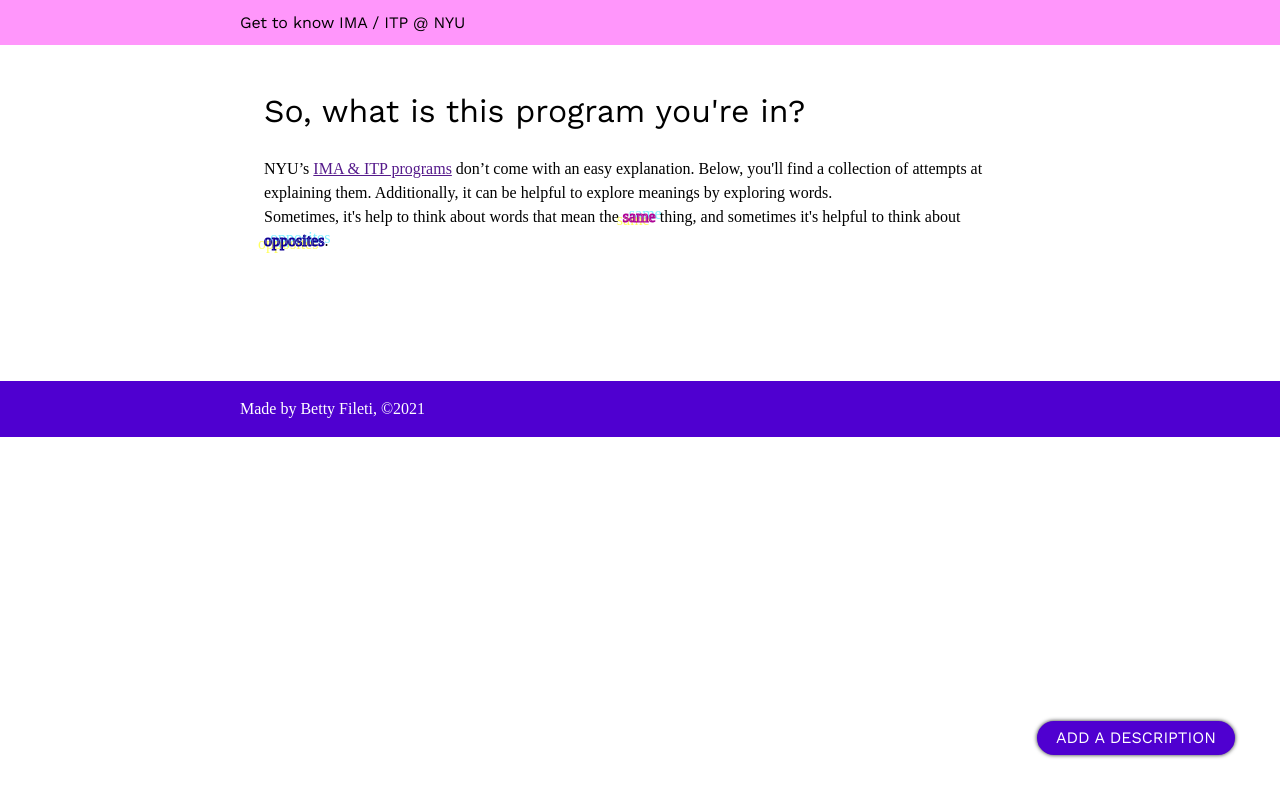
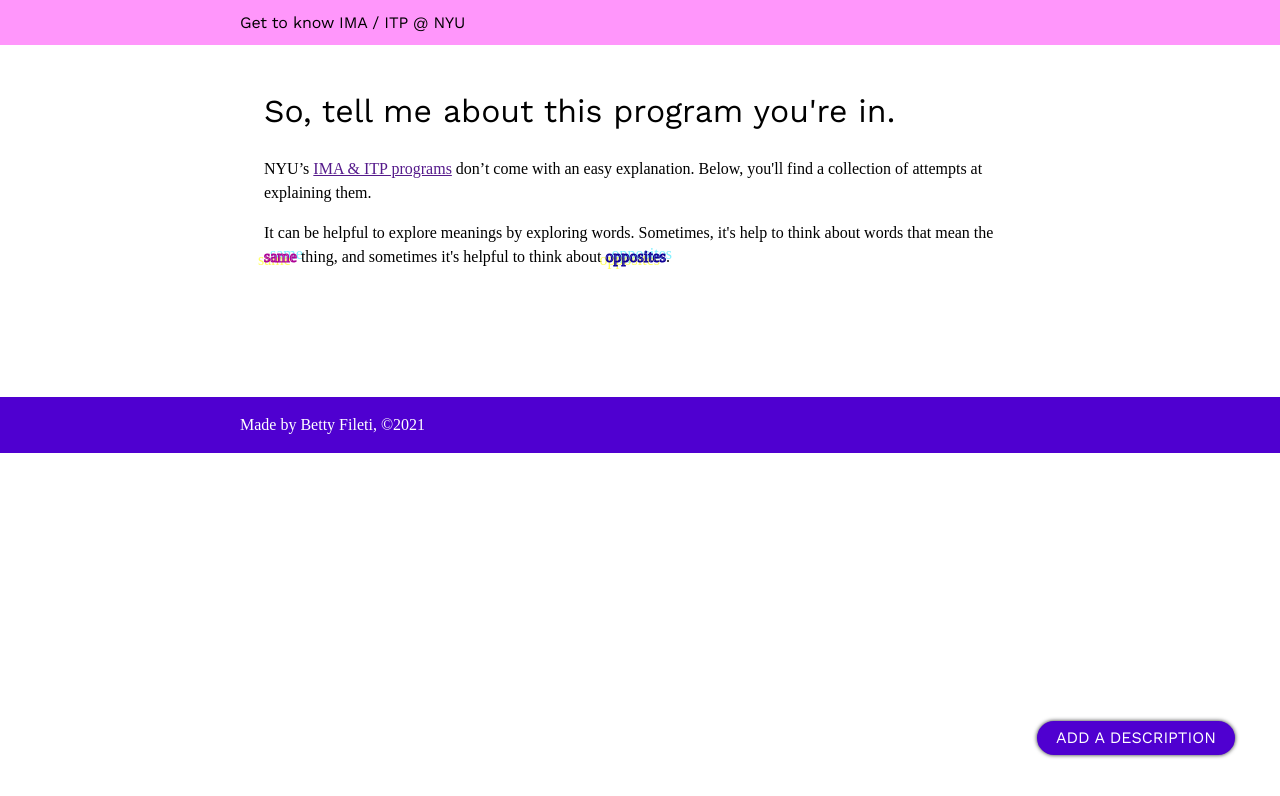
Before and after one commit to bettyfileti/describing-ima-itp, a website: page public/index.html in a window 1280 px wide. Drawn offline with nearby package versions, Linux system fonts and the light colour scheme; no server answers; a web font is replaced by a local one.

Commit message:
finessing language

```diff
--- a/public/index.html
+++ b/public/index.html
@@ -16,7 +16,9 @@
     <link rel="preconnect" href="https://fonts.gstatic.com" crossorigin>
     <link href="https://fonts.googleapis.com/css2?family=Source+Serif+Pro&family=Work+Sans:wght@300;400&display=swap"
         rel="stylesheet">
-        <script src="https://cdnjs.cloudflare.com/ajax/libs/p5.js/1.4.0/p5.min.js" integrity="sha512-N4kV7GkNv7QR7RX9YF/olywyIgIwNvfEe2nZtfyj73HdjCUkAfOBDbcuJ/cTaN04JKRnw1YG1wnUyNKMsNgg3g==" crossorigin="anonymous" referrerpolicy="no-referrer"></script>
+    <script src="https://cdnjs.cloudflare.com/ajax/libs/p5.js/1.4.0/p5.min.js"
+        integrity="sha512-N4kV7GkNv7QR7RX9YF/olywyIgIwNvfEe2nZtfyj73HdjCUkAfOBDbcuJ/cTaN04JKRnw1YG1wnUyNKMsNgg3g=="
+        crossorigin="anonymous" referrerpolicy="no-referrer"></script>
 </head>
 
 <body>
@@ -30,9 +32,13 @@
         <div class="center-container">
             <div class="half-column">
                 <div id="header">
-                    <h2>So, what is this program you're in?</h2>
+                    <h2>So, tell me about this program you're in.</h2>
                     <p>
-                        NYU’s <a href target="https://tisch.nyu.edu/">IMA & ITP programs</a> don’t come with an easy explanation. Below, you'll find a collection of attempts at explaining them. Additionally, it can be helpful to explore meanings by exploring words. </br> Sometimes, it's help to think about words that mean the <span class = "highlightSyn">same</span>  thing, and sometimes it's helpful to think about <span class ="highlightAnt">opposites</span>.
+                        NYU’s <a href target="https://tisch.nyu.edu/">IMA & ITP programs</a> don’t come with an easy
+                        explanation. Below, you'll find a collection of attempts at explaining them. </p>
+                    <p>It can be helpful to explore meanings by exploring words. Sometimes, it's help to think about
+                        words that mean the <span class="highlightSyn">same</span> thing, and sometimes it's helpful to
+                        think about <span class="highlightAnt">opposites</span>.
                     </p>
                 </div>
             </div>
@@ -74,7 +80,7 @@
                             </div>
 
                             <br>
-                            <button id="btn-form" class="btn"type="button">Submit</button>
+                            <button id="btn-form" class="btn" type="button">Submit</button>
                         </form>
                     </div>
                 </div>
```
Also changed, not shown: index.js (+7 -7 lines).
